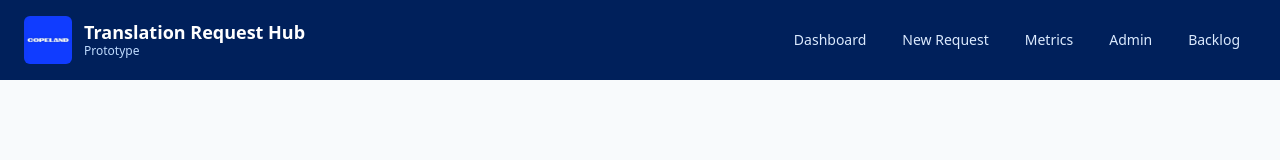
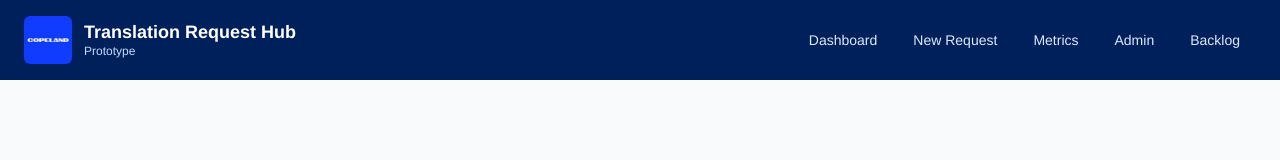
Before and after one commit to amukthaaa/translation-hub, a React (Vite) app: page /request/1 in a window 1280 px wide. Shown: the top 160 px of the page. Built offline with nearby package versions, Linux system fonts and the light colour scheme.

Commit message:
Set navbar font to Helvetica/Arial
Aileron (TipoType) is a free metric-compatible alternative to
Helvetica Neue, so the closest universally available match is the
Helvetica Neue/Helvetica/Arial stack. Applied to the top navbar only.

Co-Authored-By: Claude Sonnet 5 <noreply@anthropic.com>

```diff
--- a/src/components/Layout.jsx
+++ b/src/components/Layout.jsx
@@ -12,7 +12,10 @@ const navItems = [
 export default function Layout() {
   return (
     <div className="min-h-screen flex flex-col">
-      <header className="bg-copeland-navy text-white">
+      <header
+        className="bg-copeland-navy text-white"
+        style={{ fontFamily: "Helvetica Neue, Helvetica, Arial, sans-serif" }}
+      >
         <div className="max-w-7xl mx-auto px-6 py-4 flex items-center justify-between">
           <div className="flex items-center gap-3">
             <img src={copelandLogo} alt="Copeland" className="h-12 w-12 rounded-md" />
```
